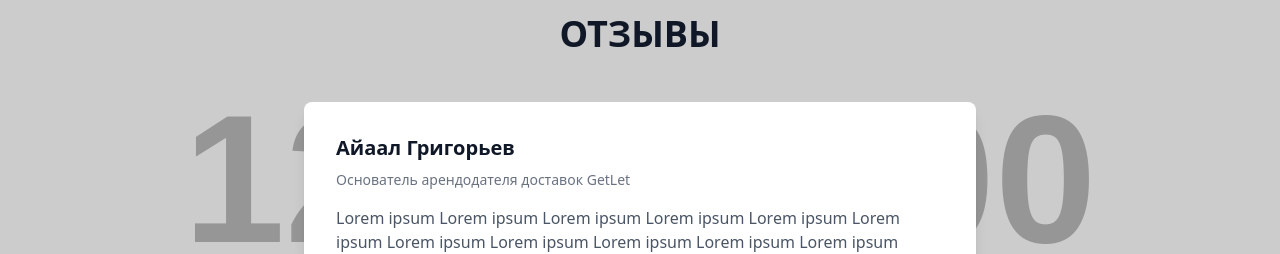
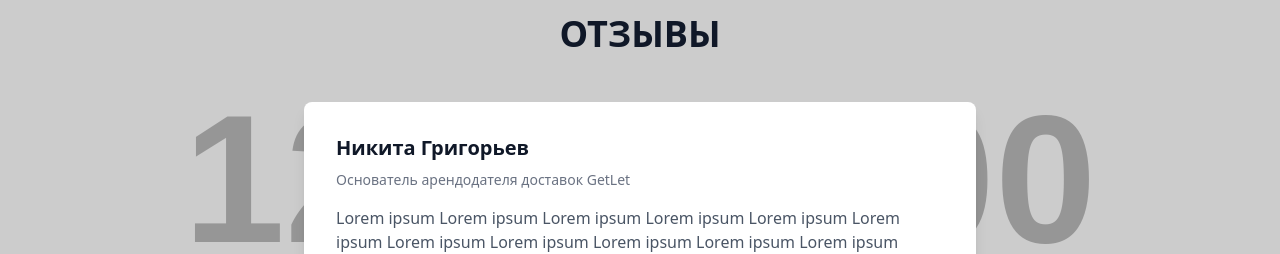
Before and after one commit to ShiroSan123/Lory, a React (Vite) app: page / in a window 1280 px wide. Shown: the part 1894-2148 px from the top of the page. Built offline with nearby package versions, Linux system fonts and the light colour scheme.

Commit message:
test deploy

```diff
--- a/src/sections/Home/Reviews.jsx
+++ b/src/sections/Home/Reviews.jsx
@@ -5,7 +5,7 @@ const Reviews = () => {
 	// Массив отзывов (для примера)
 	const reviews = [
 		{
-			name: "Айаал Григорьев",
+			name: "Никита Григорьев",
 			title: "Основатель арендодателя доставок GetLet",
 			text: "Lorem ipsum Lorem ipsum Lorem ipsum Lorem ipsum Lorem ipsum Lorem ipsum Lorem ipsum Lorem ipsum Lorem ipsum Lorem ipsum Lorem ipsum Lorem ipsum Lorem ipsum Lorem ipsum Lorem ipsum",
 		},
```
